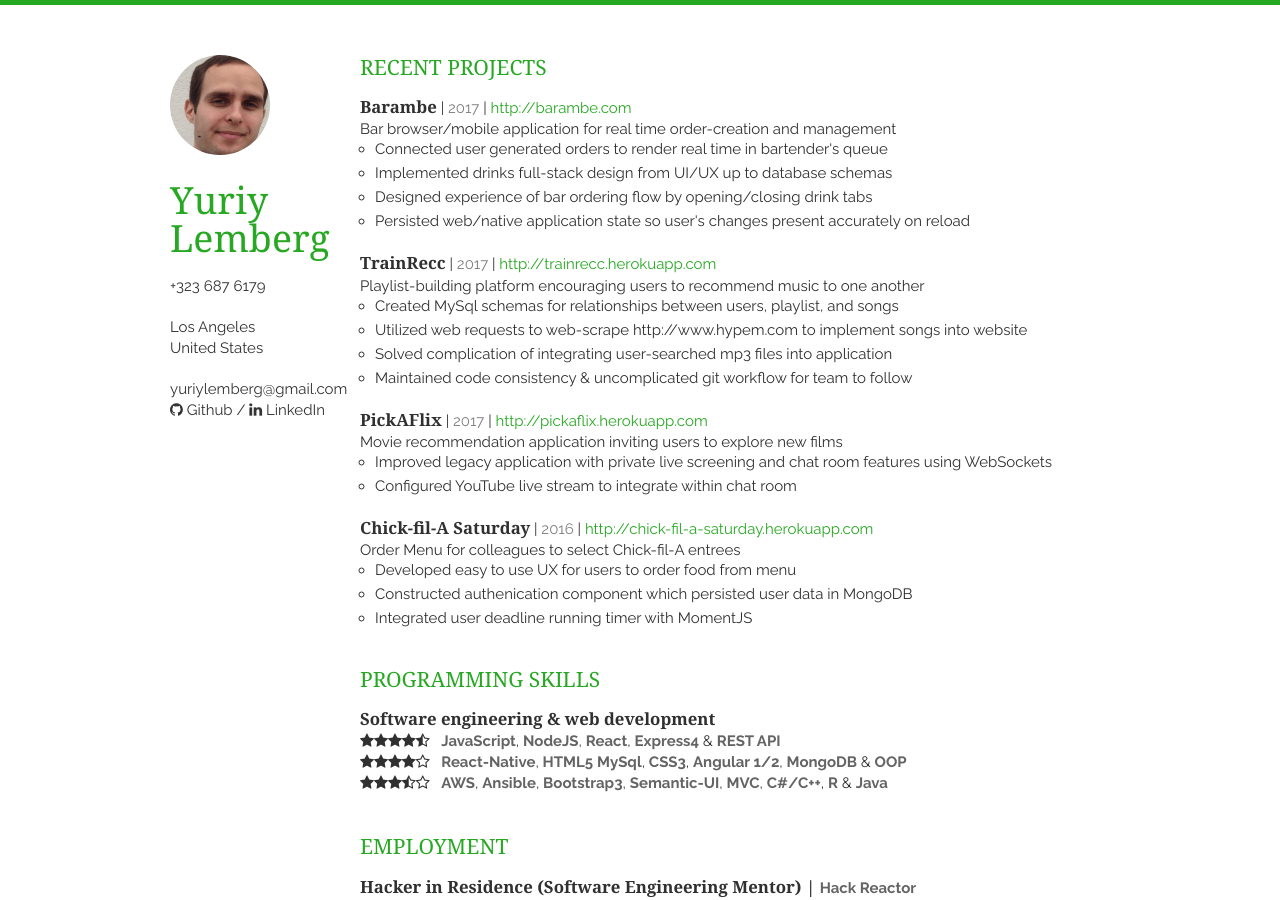
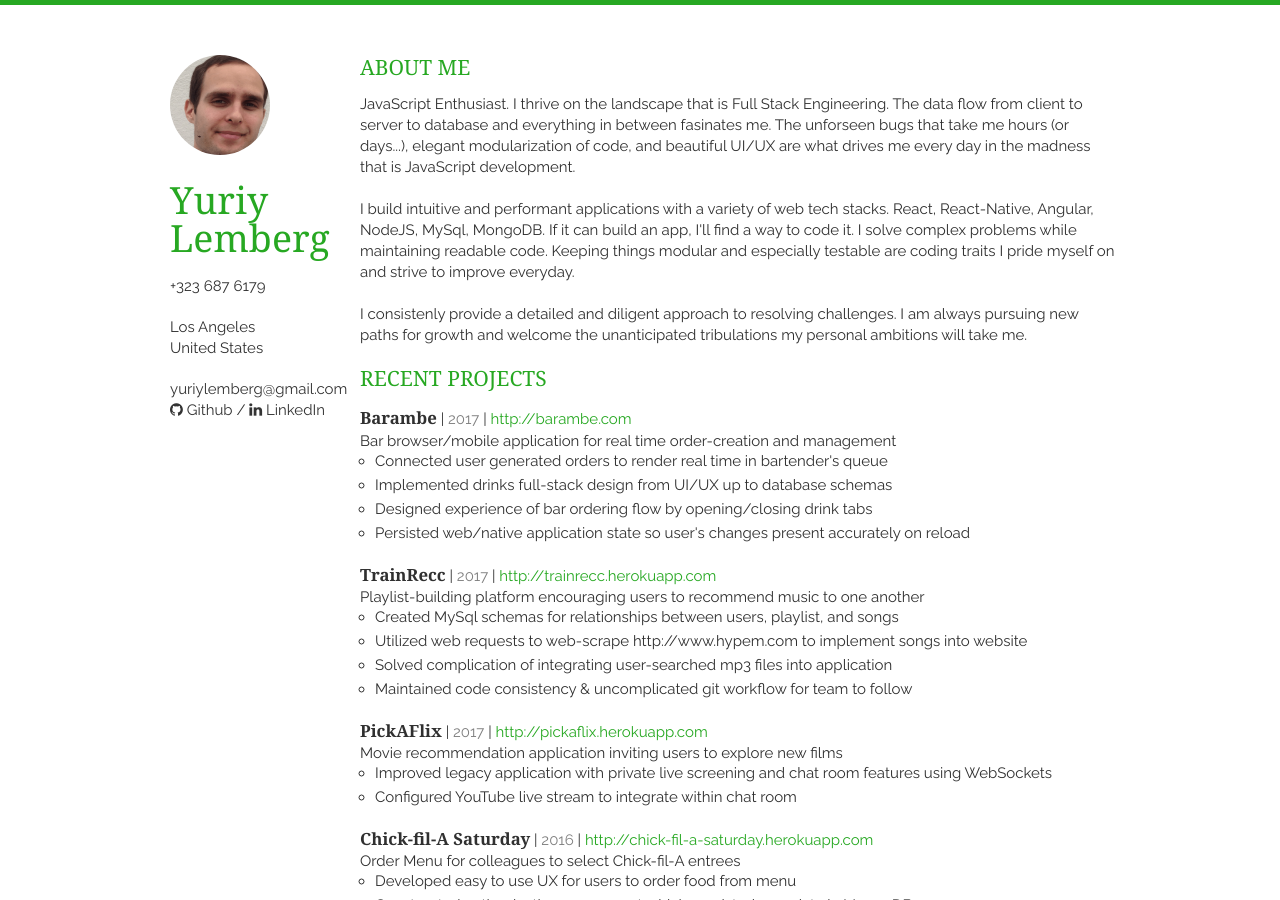
Before and after one commit to ylemberg/ylemberg.github.io, a Jekyll site: the page built from index.html, in a window 1280 px wide and 900 px high. Built offline with Jekyll 4.4.1, drawn with Linux system fonts in a browser that asks for light colours; nearby versions of some CDN libraries; the list of posts is cut into pages by our own code; some of the changed text lies outside the part shown.

Commit message:
[feat] Add About Me section

```diff
--- /dev/null
+++ b/_includes/aboutme.html
@@ -0,0 +1,8 @@
+<section class="thirteen columns">
+    <h1>About Me</h1>
+    <p>JavaScript Enthusiast. I thrive on the landscape that is Full Stack Engineering. The data flow from client to server to database and everything in between fasinates me. The unforseen bugs that take me hours (or days...), elegant modularization of code, and beautiful UI/UX are what drives me every day in the madness that is JavaScript development.</p>
+    <br>
+    <p>I build intuitive and performant applications with a variety of web tech stacks. React, React-Native, Angular, NodeJS, MySql, MongoDB. If it can build an app, I'll find a way to code it. I solve complex problems while maintaining readable code. Keeping things modular and especially testable are coding traits I pride myself on and strive to improve everyday.</p>
+    <br>
+    <p>I consistenly provide a detailed and diligent approach to resolving challenges. I am always pursuing new paths for growth and welcome the unanticipated tribulations my personal ambitions will take me.</p>
+</section>
--- /dev/null
+++ b/_includes/readinglist.html
@@ -0,0 +1,39 @@
+<section class="thirteen columns">
+    <h1>Reading List</h1>
+    <article>
+        <header>
+            <h1 class="project-title">Currently Reading</h1>
+        </header>
+        <ul class="bullet-points">
+          <li class="bullet-point">
+            <a href="https://www.amazon.com/Algorithms-Sanjoy-Dasgupta-ebook/dp/B006Z0QR3I" target="_blank">Algorithms &mdash; S. Dasgupta, C. H. Papadimitriou, and U. V. Vazirani</a>
+          </li>
+          <li class="bullet-point">
+            <a href="https://www.amazon.com/Cracking-Coding-Interview-Programming-Questions/dp/098478280X" target="_blank">Cracking the Coding Interview &mdash; Gayle Laakmann McDowell</a>
+          </li>
+        </ul>
+    </article>
+    <article>
+        <header>
+            <h1 class="project-title">Completed</h1>
+        </header>
+        <ul class="bullet-points">
+          <li class="bullet-point">
+            <a href="https://www.amazon.com/Eloquent-JavaScript-Modern-Introduction-Programming/dp/1593275846/ref=sr_1_1?s=books&ie=UTF8&qid=1493763062&sr=1-1&keywords=eloquent+javascript" target="_blank">Eloquent JavaScript (2nd Edition) &mdash; Marijn Haverbeke</a>
+          </li>
+        </ul>
+    </article>
+    <article>
+        <header>
+            <h1 class="project-title">Queued</h1>
+        </header>
+        <ul class="bullet-points">
+          <li class="bullet-point">
+            <a href="https://www.amazon.com/You-Dont-Know-JS-Going/dp/1491924462/ref=sr_1_1?s=books&ie=UTF8&qid=1493763108&sr=1-1&keywords=you+don%27t+know+js" target="_blank">You Don't Know JS &mdash; Kyle Simpson</a>
+          </li>
+          <li class="bullet-point">
+            <a href="https://www.amazon.com/ng-book-Complete-Angular-Nate-Murray/dp/0991344618/ref=sr_1_1?s=books&ie=UTF8&qid=1493763160&sr=1-1&keywords=NG+Book+2" target="_blank">ng-book 2 &mdash; Nate Murray, Ari Lerner, Felipe Coury, and Carlos Taborda</a>
+          </li>
+        </ul>
+    </article>
+</section>
--- a/index.html
+++ b/index.html
@@ -1,6 +1,8 @@
 ---
 layout: layout
 ---
+
+{% include aboutme.html %}
 
 {% include projects.html %}
 
@@ -10,4 +12,6 @@
 
 {% include education.html %}
 
+{% include readinglist.html %}
+
 {% include interests.html %}
```
Also changed, not shown: 1 other file.
